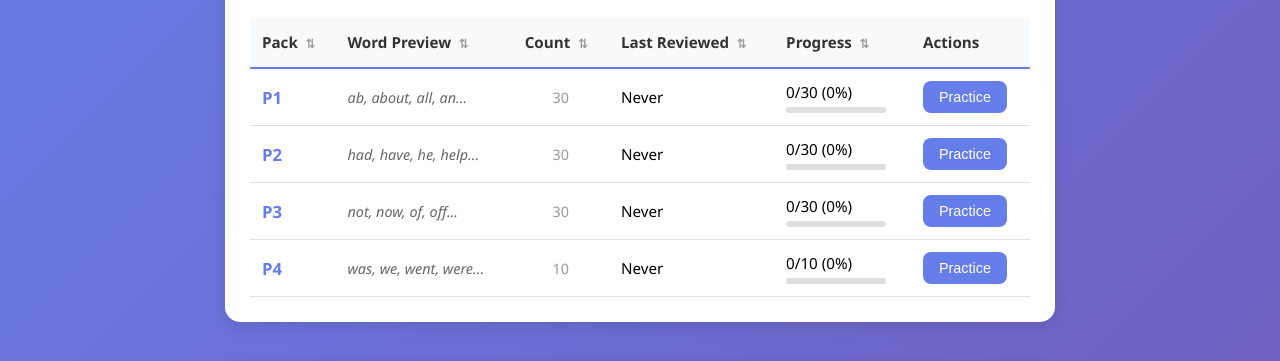
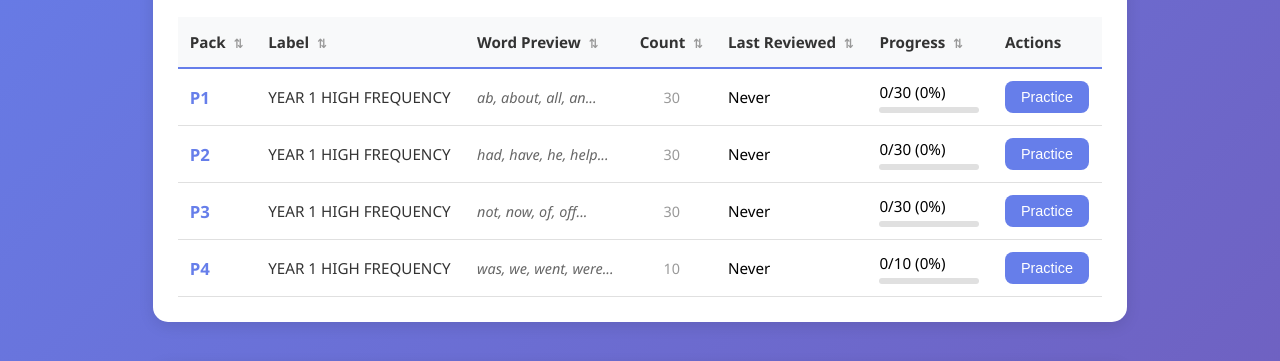
Before and after one commit to tamborine996/reading-phonics-app, a plain HTML site: page index.html in a window 1280 px wide. Shown: the part 249-610 px from the top of the page. Drawn offline with Linux system fonts and the light colour scheme.

Commit message:
Add Label column for pack descriptions
- Added 'Label' column between Pack and Word Preview
- Shows clean pack names: 'YEAR 1 HIGH FREQUENCY', 'SHORT VOWEL E', etc
- Automatically strips out numbers and 'Pack X' suffixes
- Balanced layout: Pack # + Label + Word Preview gives full context
- Label styled in dark gray, medium weight for readability

Now table shows: Pack | Label | Word Preview | Count | Last Reviewed | Progress | Actions

```diff
--- a/app.js
+++ b/app.js
@@ -165,6 +165,7 @@ function renderPackTable(packs) {
             <thead>
                 <tr>
                     <th onclick="sortPacks('id')" class="sortable">Pack <span class="sort-icon">⇅</span></th>
+                    <th onclick="sortPacks('label')" class="sortable">Label <span class="sort-icon">⇅</span></th>
                     <th onclick="sortPacks('words')" class="sortable">Word Preview <span class="sort-icon">⇅</span></th>
                     <th onclick="sortPacks('count')" class="sortable">Count <span class="sort-icon">⇅</span></th>
                     <th onclick="sortPacks('lastReviewed')" class="sortable">Last Reviewed <span class="sort-icon">⇅</span></th>
@@ -186,9 +187,16 @@ function renderPackTable(packs) {
         // Get first 4 words as preview
         const wordPreview = pack.words.slice(0, 4).join(', ') + (pack.words.length > 4 ? '...' : '');
 
+        // Create clean label from category (remove numbers and "Pack X")
+        let cleanLabel = pack.category
+            .replace(/^P\d+:\s*/, '')           // Remove "P1: "
+            .replace(/^\d+[A-D]?\.\s*/, '')     // Remove "1." or "0A."
+            .replace(/\s*-\s*Pack\s*\d+$/, ''); // Remove " - Pack 1"
+
         html += `
             <tr data-pack-id="${pack.id}">
                 <td class="pack-number">P${pack.id}</td>
+                <td class="pack-label">${cleanLabel}</td>
                 <td class="word-preview">${wordPreview}</td>
                 <td class="word-count">${totalWords}</td>
                 <td>${lastReviewed}</td>
--- a/style.css
+++ b/style.css
@@ -477,6 +477,12 @@ h1 {
     font-size: 1.05rem;
 }
 
+.pack-label {
+    color: #333;
+    font-weight: 500;
+    font-size: 0.95rem;
+}
+
 .word-preview {
     color: #666;
     font-size: 0.9rem;
```
Also changed, not shown: 1 other file.
